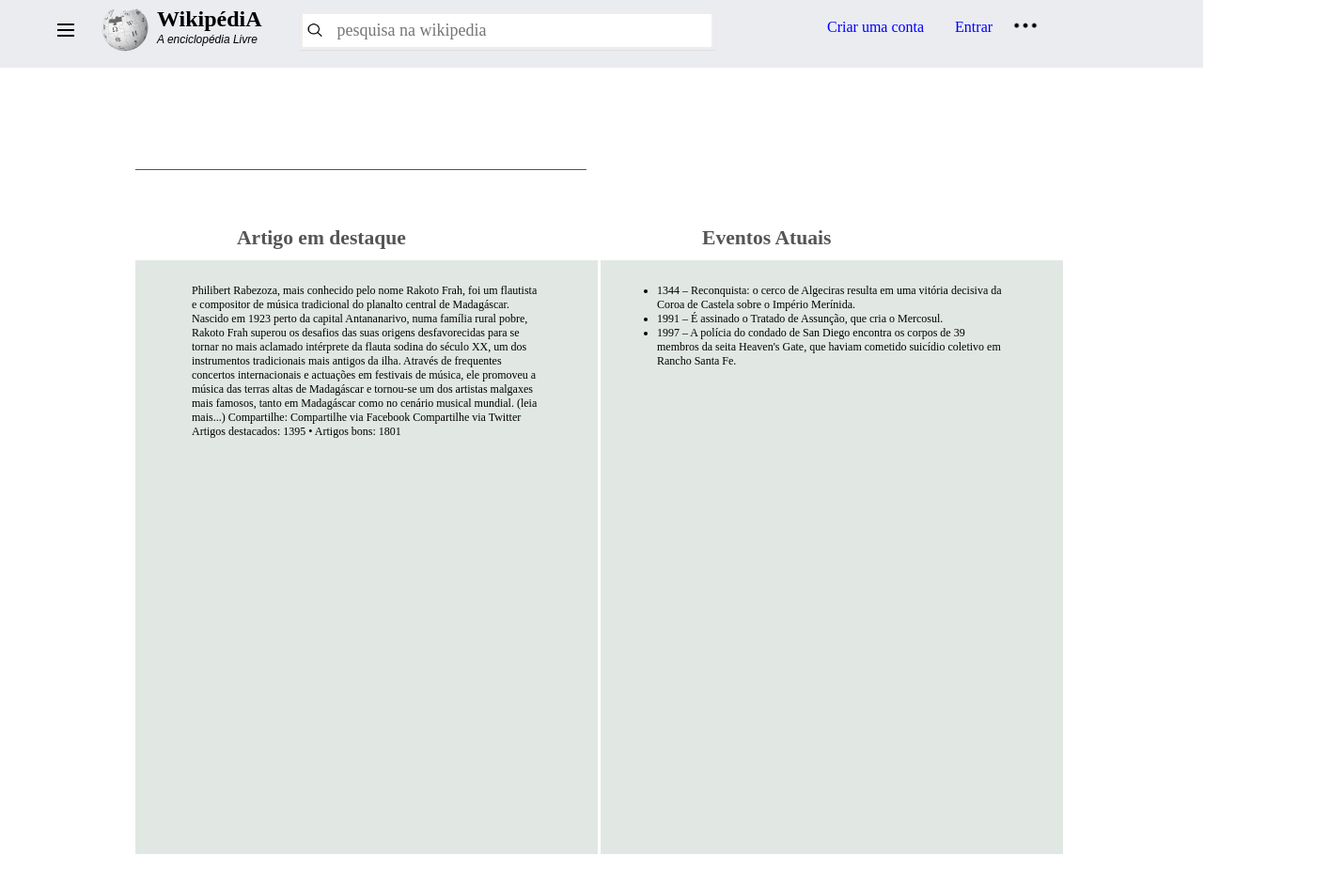
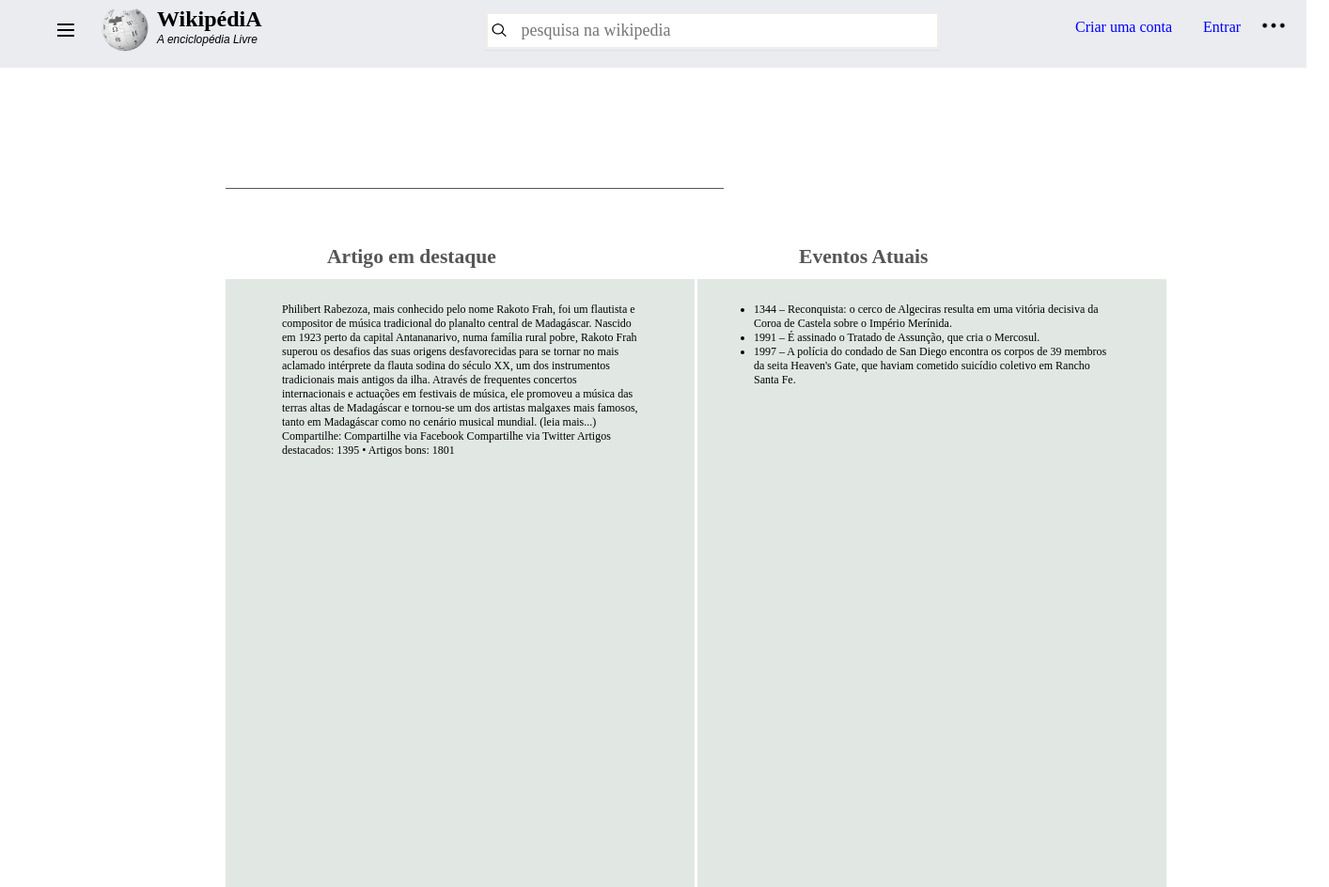
Before and after one commit to gogadgs/wikiClone, a plain HTML site: page index.html in a window 1280 px wide. Shown: the top 944 px of the page at 94% size, 1414 px wide, since content can reach past the window. Drawn offline with Linux system fonts and the light colour scheme.

Commit message:
atualizando estilos

```diff
--- a/assets/css/style.css
+++ b/assets/css/style.css
@@ -47,14 +47,13 @@ width:100%;
     color:#000;
     margin:0 2rem 0 -2rem;
     margin-top:1rem;
-    margin-left:-30rem;
-    margin-right: 10rem;
-    width:60rem;
+    margin-left:-20rem;
+    margin-right: 12rem;
+    width:70rem;
     font-size:18px;
     height: 2.25em;
     position:relative;
     text-align:start;
-    color:#0000;
     padding-left: 3rem;
     background-image: url("../imagens/lupa.png");
     background-repeat: no-repeat;
@@ -159,10 +158,9 @@ a{
 
 main{
 
-    margin: 0 12rem;
-    display: block;
-
-
+    margin: 0 12rem 0 20rem;
+    display: inline-block;
+    justify-content: center;
 
 
 }
@@ -193,19 +191,16 @@ main marquee{
     display:table-cell;
     color:#555555;
     margin: auto;
-    text-aling:left;
     justify-content:left;
     background-repeat: no-repeat;
     background-position: -40px -15px;
     padding: 25px;
     vertical-align: middle;
     font-size: 24px;
-    width:480px;
+    width:530px;
     min-height:130px;
     min-width:30px;
-    padding:15px;
     overflow:auto;
-    vetical-align:middle;
     border-bottom: 1px solid #555555;
 
 }
@@ -217,16 +212,14 @@ main  h1{
     display:table-cell;
     color:#555555;
     margin:30rem 0rem;
-    text-aling:left;
     justify-content:left;
     background-repeat: no-repeat;
     background-position: -40px -15px;
-    padding: 25px;
+    padding: 15px;
     vertical-align: middle;
     font-size: 24px;
     min-height:130px;
     min-width:80px;
-    padding:15px;
     overflow:auto;
 
 
@@ -238,7 +231,6 @@ main h2{
 
 main section h3{
     display:block;
-    margin:20vh 0;
     color: #555555;
     font-size: 1.8em;
     overflow: auto;
```
